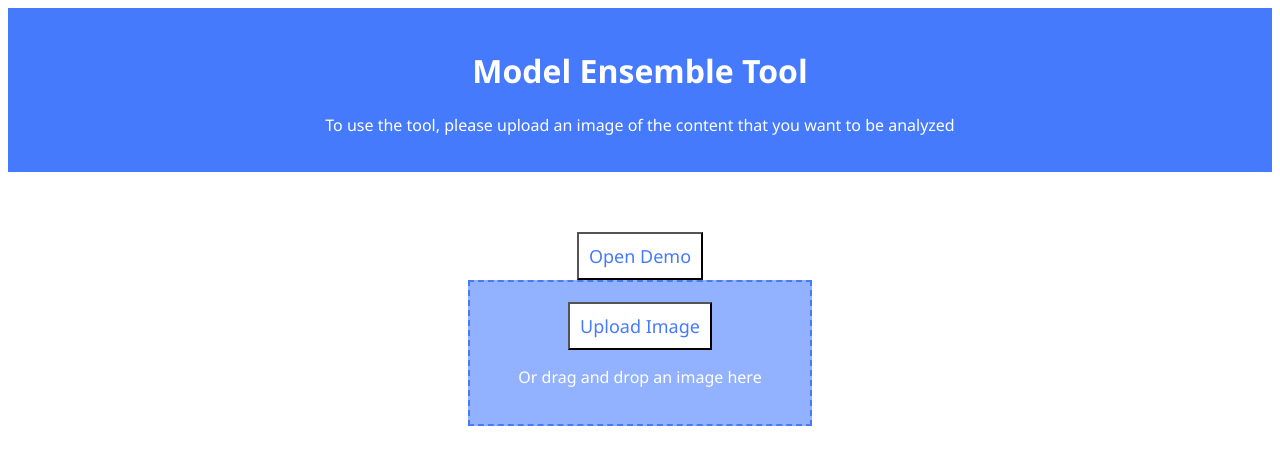
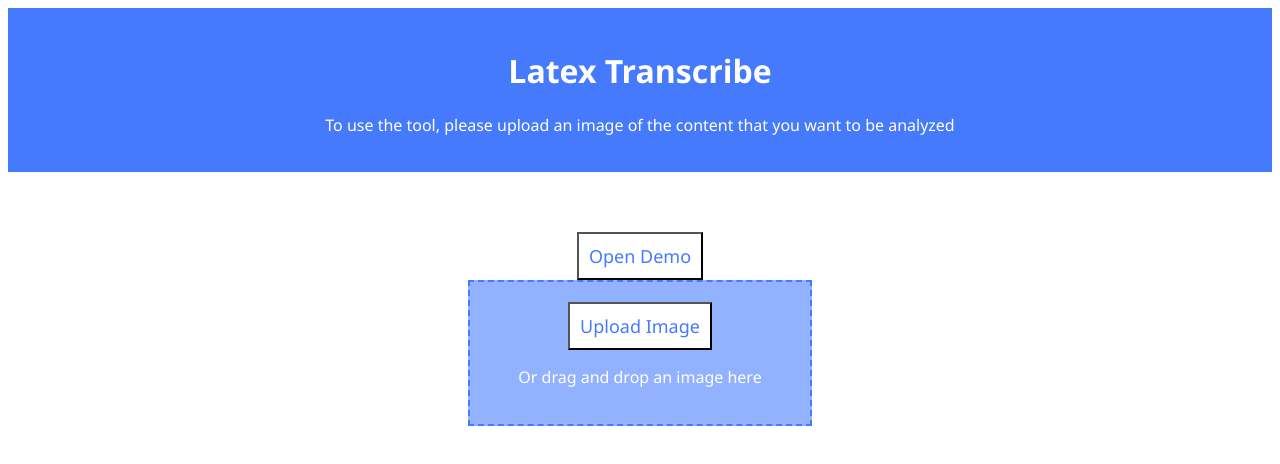
Before and after one commit to classtranscribe/LatexTranscribe, a Vue app in the folder frontend/: page / in a window 1280 px wide. Shown: the top 464 px of the page. Built offline with nearby package versions, Linux system fonts and the light colour scheme.

Commit message:
Changed title to Latex Transcribe

```diff
--- a/frontend/src/App.vue
+++ b/frontend/src/App.vue
@@ -209,7 +209,7 @@ function deleteFile() {
 
 <template>
   <header style="background-color: rgb(70, 122, 253); color: white; padding: 20px; font-family: 'Segoe UI', Tahoma, Geneva, Verdana, sans-serif; text-align: center;">
-    <h1>Model Ensemble Tool</h1>
+    <h1>Latex Transcribe</h1>
     <p>To use the tool, please upload an image of the content that you want to be analyzed</p>
     <p>{{ showResponse }}</p>
   </header>
```
